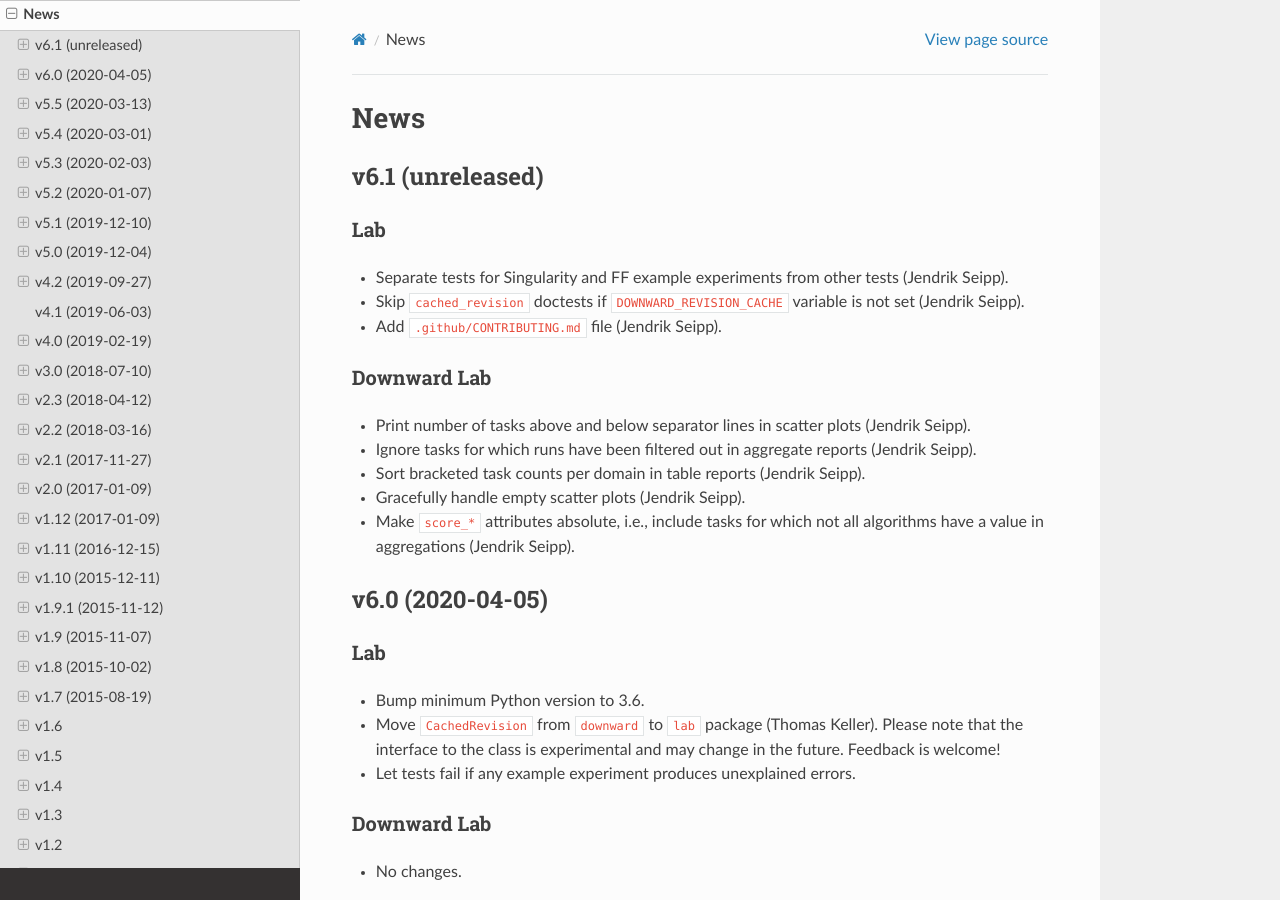
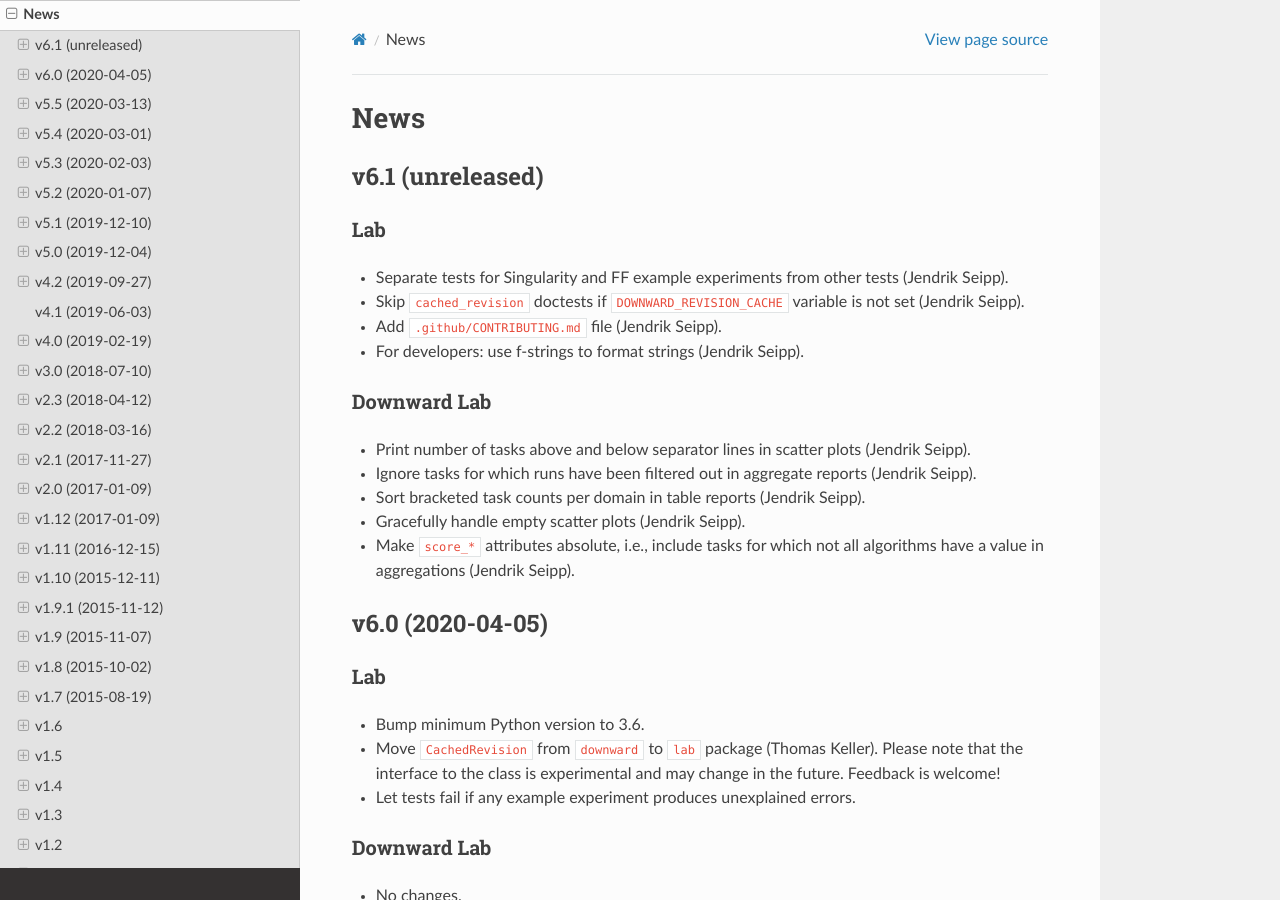
Before and after one commit to aibasel/lab, a Sphinx documentation site: the page built from docs/news.rst, in a window 1280 px wide and 900 px high. Built offline with Sphinx 7.4.7 and the Read the Docs theme 2.0.0, drawn with Linux system fonts in a browser that asks for light colours; pages that are not in the unit, such as notebooks, are missing from menus.

Commit message:
Document change.

```diff
--- a/docs/news.rst
+++ b/docs/news.rst
@@ -9,6 +9,7 @@ Lab
 * Separate tests for Singularity and FF example experiments from other tests (Jendrik Seipp).
 * Skip ``cached_revision`` doctests if ``DOWNWARD_REVISION_CACHE`` variable is not set (Jendrik Seipp).
 * Add ``.github/CONTRIBUTING.md`` file (Jendrik Seipp).
+* For developers: use f-strings to format strings (Jendrik Seipp).
 
 Downward Lab
 ^^^^^^^^^^^^
```
